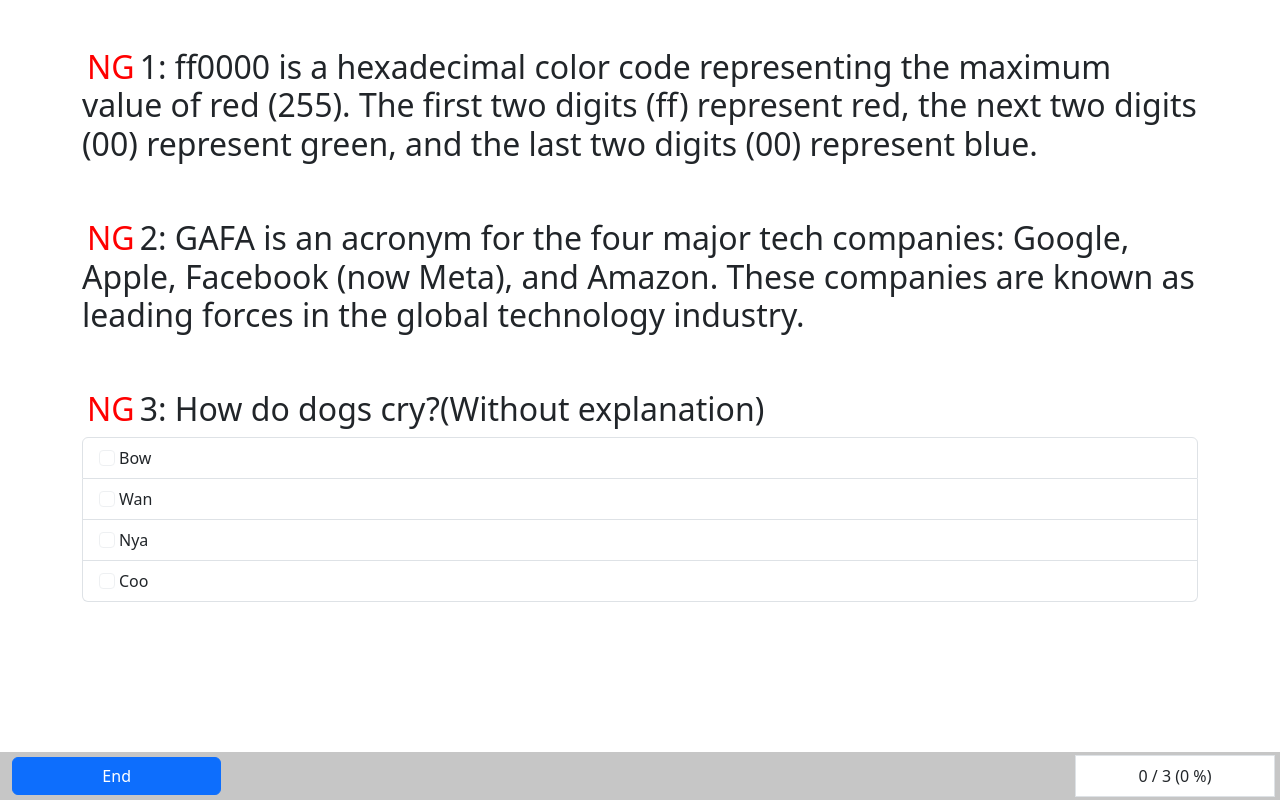
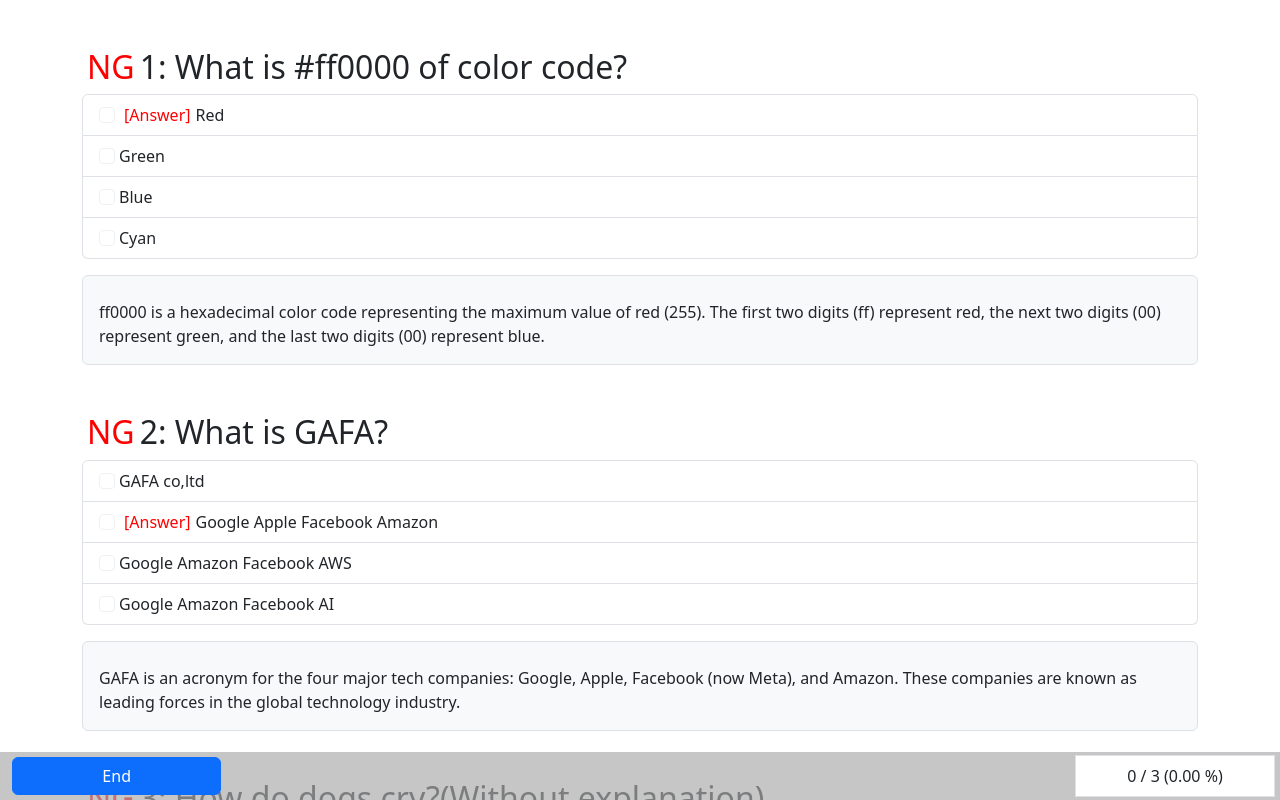
Before and after one commit to kaibadash/markdown_quiz, a React (Create React App) app: page /quiz/sample.md in a window 1280 px wide. Both pictures are taken after a click on the button "End". Shown: the top 800 px of the page. Built offline with nearby package versions, Linux system fonts and the light colour scheme.

Commit message:
Support explanation

```diff
--- a/src/components/Quiz.tsx
+++ b/src/components/Quiz.tsx
@@ -17,16 +17,25 @@
 
   let questions = new Questions();
   let currentQuestion: Question | null = null;
+  let listProcessed = false;
+
   for (const child of contents.children) {
     switch (child.type) {
       case "thematicBreak":
         if (currentQuestion) questions.add(currentQuestion);
         currentQuestion = null;
+        listProcessed = false;
         break;
 
       case "paragraph":
         const questionText = child.children[0] as any;
-        currentQuestion = new Question(questionText["value"]);
+
+        if (!currentQuestion) {
+          currentQuestion = new Question(questionText["value"]);
+          listProcessed = false;
+        } else if (listProcessed) {
+          currentQuestion.explanation = questionText["value"];
+        }
         break;
 
       case "list":
@@ -42,11 +51,11 @@
             .replace(/^\[\]\s*/, "");
           currentQuestion.add(new Item(text, correct));
         }
+        listProcessed = true;
         break;
     }
   }
 
-  // 最後の質問を追加
   if (currentQuestion) questions.add(currentQuestion);
 
   return questions;
@@ -180,6 +189,11 @@
               );
             })}
           </ol>
+          {questions.ended && question.explanation && (
+            <div className="mt-3 p-3 bg-light border rounded">
+              <p className="mb-0 mt-2">{question.explanation}</p>
+            </div>
+          )}
         </div>
       ))}
       <div className="footerControl container-fluid">
@@ -189,7 +203,7 @@
           </Button>
           <span className="border p-2 score">
             {questions.ended
-              ? `${questions.numberOfCorrectAnswers} / ${questions.numberOfQuestions()} (${(questions.numberOfCorrectAnswers / questions.numberOfQuestions()) * 100} %)`
+              ? `${questions.numberOfCorrectAnswers} / ${questions.numberOfQuestions()} (${((questions.numberOfCorrectAnswers / questions.numberOfQuestions()) * 100).toFixed(2)} %)`
               : "-"}
           </span>
         </Stack>
--- a/src/data/Question.ts
+++ b/src/data/Question.ts
@@ -5,6 +5,7 @@
 export class Question {
   public text: string = "";
   public items: Item[];
+  public explanation: string = "";
 
   constructor(text: string) {
     this.items = [];
```
